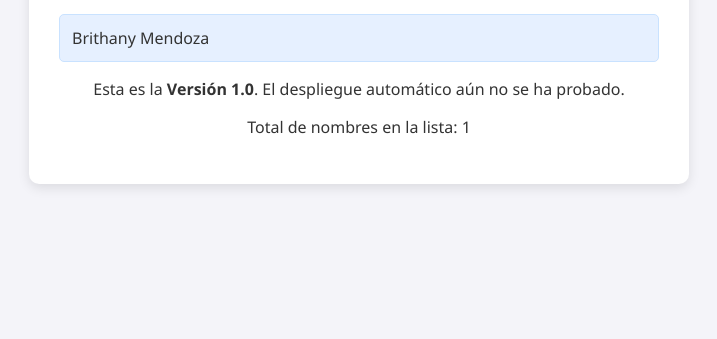
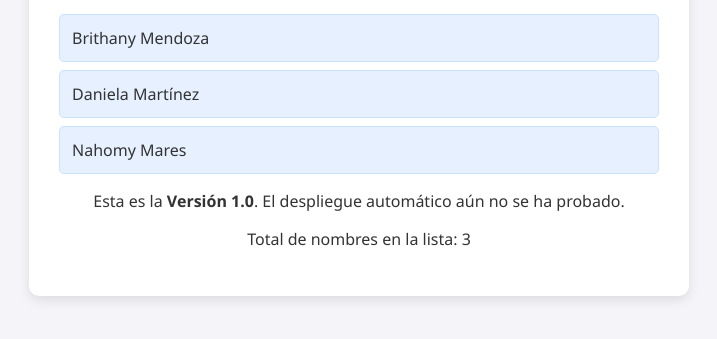
Before and after one commit to SPARTANODIAZ/despliegue-Brithany-Mendoza, a plain HTML site: page index.html in a window 1280 px wide. Shown: the part 225-564 px from the top of the page, without its empty margins (281-998 px from the left). Drawn offline with Linux system fonts and the light colour scheme.

Commit message:
Agregando integrantes al equipo

```diff
--- a/index.html
+++ b/index.html
@@ -3,7 +3,7 @@
 <head>
     <meta charset="UTF-8">
     <meta name="viewport" content="width=device-width, initial-scale=1.0">
-    <title>Lista de Nombres Estática</title>
+    <title>Lista de Nombres </title>
     <style>
         /* Estilos originales del documento proporcionado */
         body { font-family: 'Segoe UI', Tahoma, Geneva, Verdana, sans-serif; background-color: #f4f4f9; color: #333; margin: 0; padding: 20px; text-align: center; }
@@ -20,6 +20,8 @@
 
         <ul id="listaDeNombres">
             <li>Brithany Mendoza</li>
+             <li>Daniela Martínez</li>
+              <li>Nahomy Mares</li>
         </ul>
 
         <p>Esta es la <strong>Versión 1.0</strong>. El despliegue automático aún no se ha probado.</p>
```
